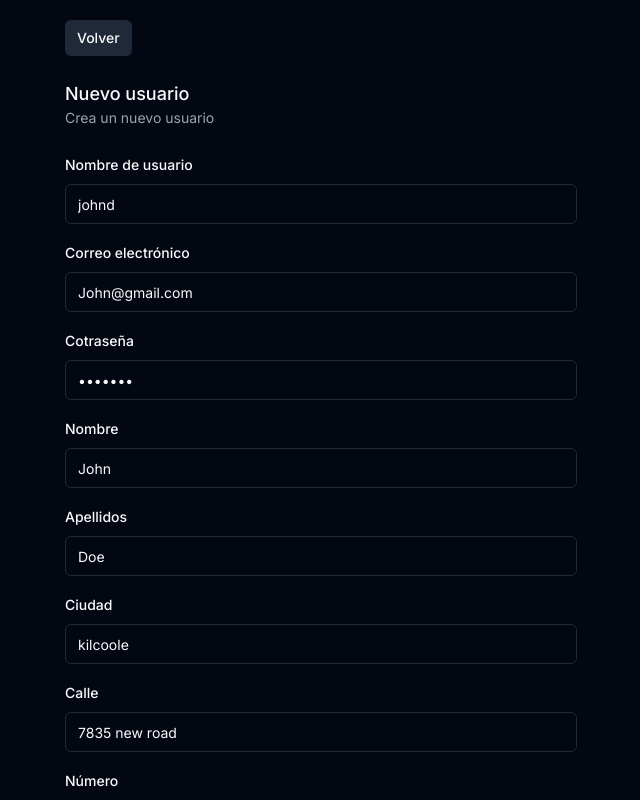
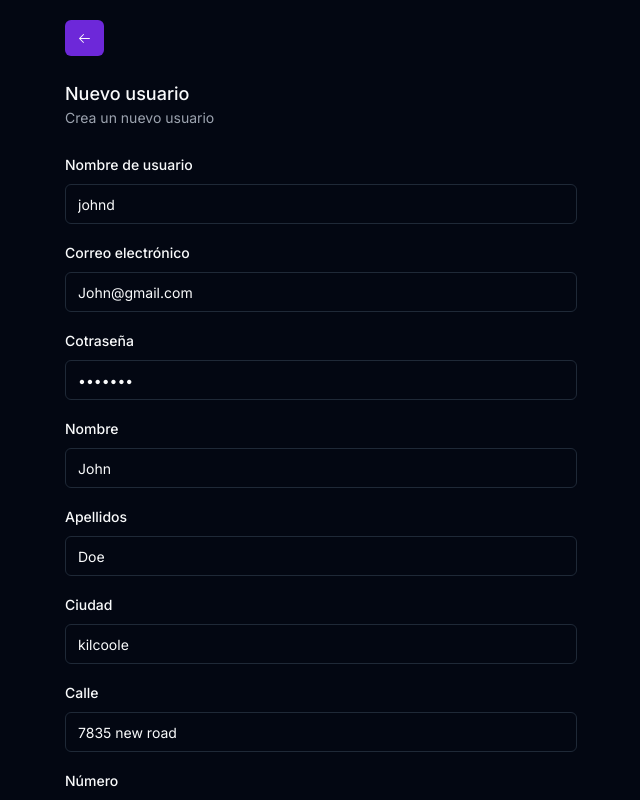
Before and after one commit to omgismartinez/test-xdev, a Next.js app: page /users/new in a window 1280 px wide. Shown: the top 800 px of the page, without its empty margins (319-959 px from the left). Built offline with nearby package versions, Linux system fonts and the light colour scheme.

Commit message:
🌌 refactor (returnlink): icon

```diff
--- a/components/return-link.tsx
+++ b/components/return-link.tsx
@@ -1,4 +1,5 @@
 import { cn } from '@/lib/utils'
+import { ArrowLeftIcon } from '@radix-ui/react-icons'
 import Link from 'next/link'
 import React from 'react'
 import { buttonVariants } from './ui/button'
@@ -12,11 +13,10 @@ export function ReturnLink ({ go }: ReturnLinkProps) {
     <Link href={go}>
         <div
           className={cn(buttonVariants({
-            variant: 'secondary',
             size: 'sm'
           }))}
         >
-          Volver
+          <ArrowLeftIcon />
         </div>
       </Link>
   )
```
